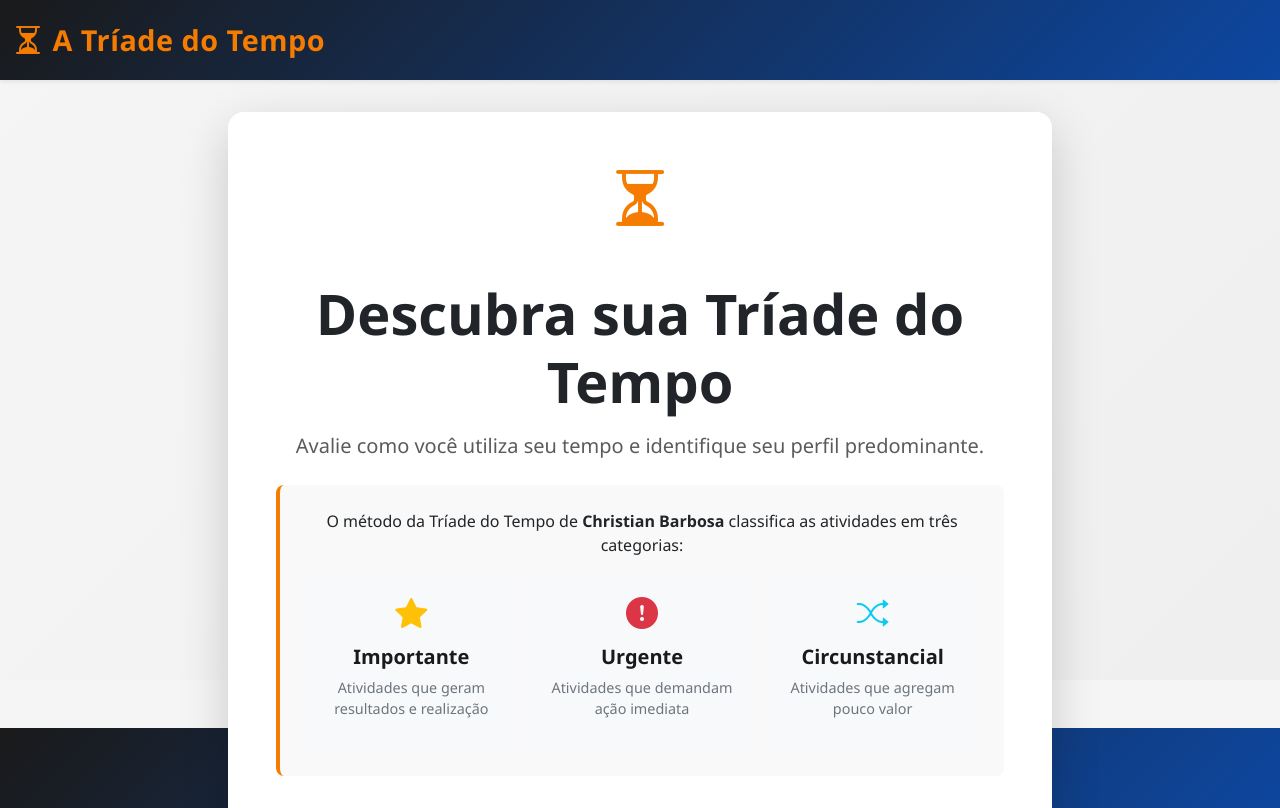
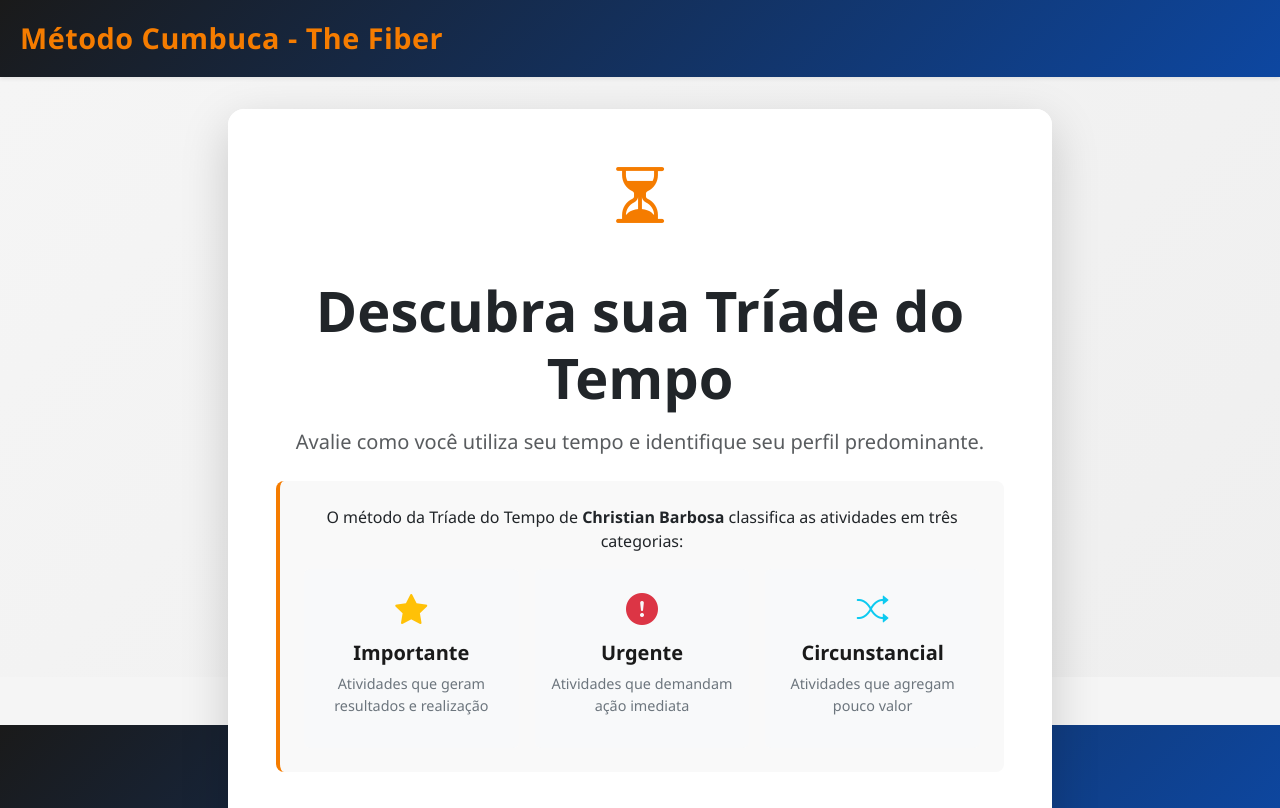
Before and after one commit to rodrigohenning/a-triade-do-tempo, a website: page index.html in a window 1280 px wide. Shown: the top 808 px of the page. Drawn offline with nearby package versions, Linux system fonts and the light colour scheme.

Commit message:
Update index.html

```diff
--- a/index.html
+++ b/index.html
@@ -25,7 +25,7 @@
     <nav class="navbar navbar-dark bg-dark-custom shadow-sm">
         <div class="container-fluid">
             <span class="navbar-brand mb-0 h1">
-                <i class="bi bi-hourglass-split"></i> A Tríade do Tempo
+                <i class="bi "></i> Método Cumbuca - The Fiber
             </span>
         </div>
     </nav>
```
